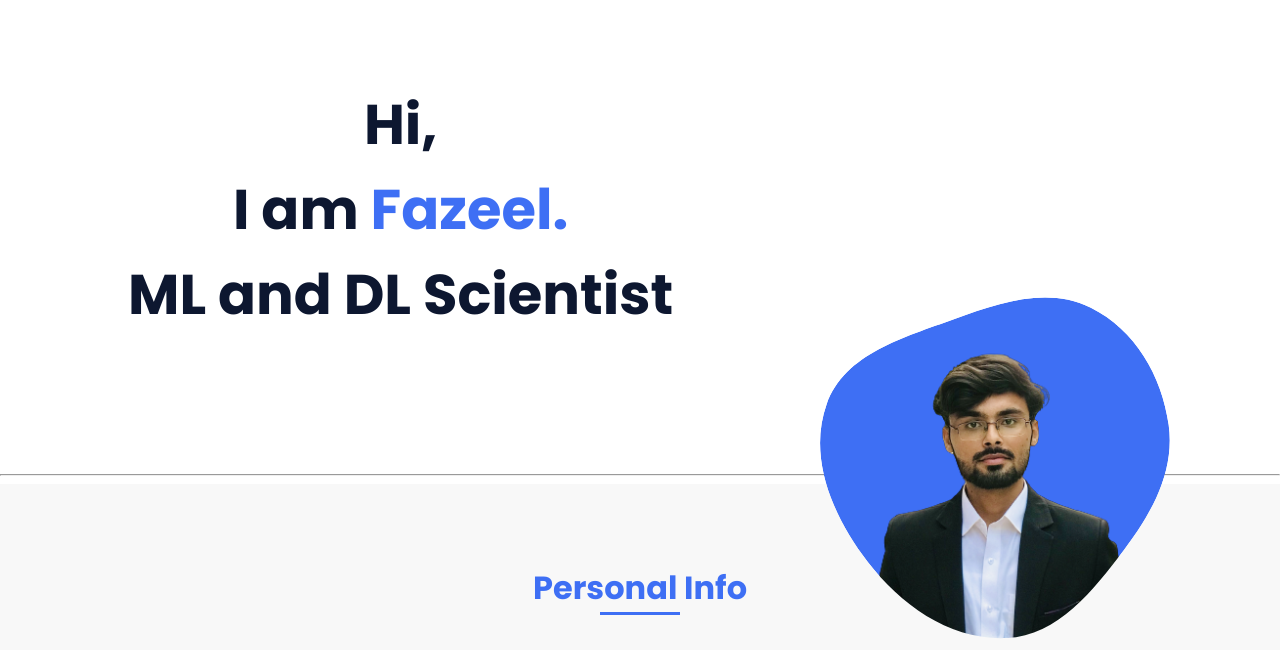
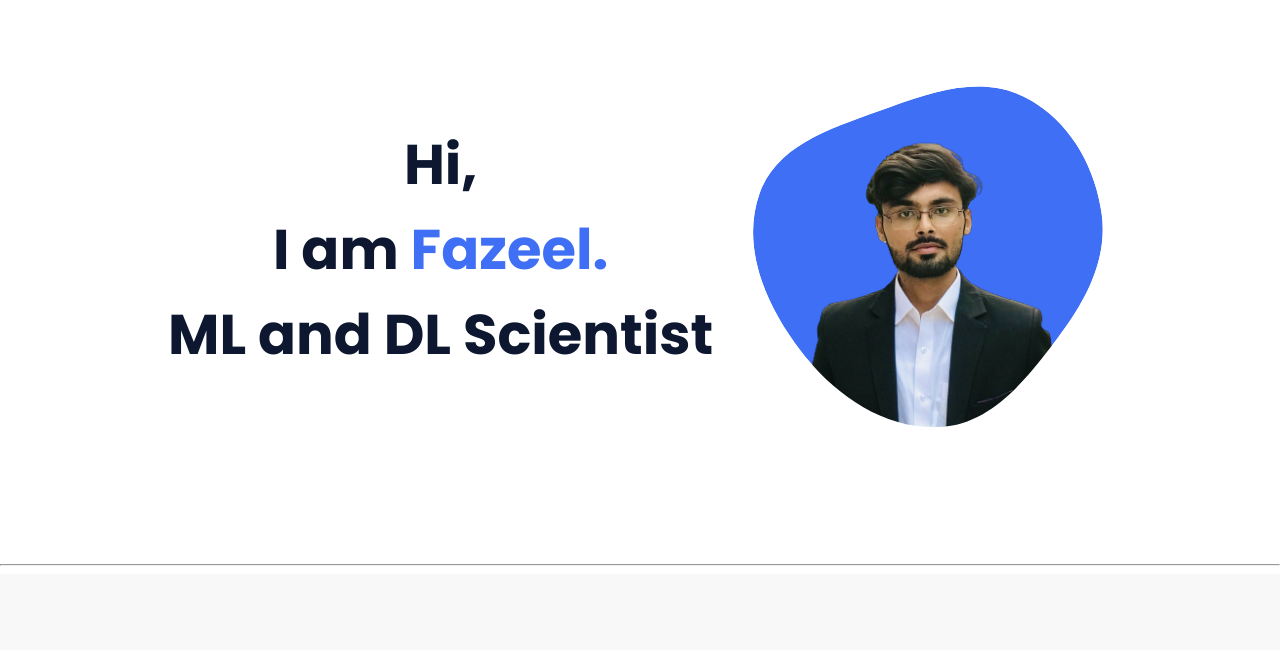
Before and after one commit to Fazeel-AIML/Portfolio-Fazeel.github.io, a plain HTML site: page index.html in a window 1280 px wide. Shown: the part 150-800 px from the top of the page. Drawn offline with nearby package versions, Linux system fonts and the light colour scheme.

Commit message:
All done for now

```diff
--- a/assets/css/styles.css
+++ b/assets/css/styles.css
@@ -231,10 +231,12 @@ img {
 }
 
 .home__img {
-  position: absolute;
-  right: 0;
-  bottom: 0;
-  width: 460px;
+  display: flex;
+  flex-direction: row;
+}
+.flex-row{
+  display: flex;
+  flex-direction: row;
 }
 
 .home__blob {
--- a/index.html
+++ b/index.html
@@ -30,9 +30,14 @@
         background: #14025a;
         }
         .flex-row{
-
             display: flex;
             flex-direction: row;
+        }
+        .home__title{
+            padding: 40px;
+        }
+        .home__img{
+            margin-right: -200px;
         }
         @media screen and (max-width:950px) {
             .home {
@@ -49,15 +54,6 @@
                 margin-left: -170px;
             }
         }
-        @media screen and (max-width:1600px) {
-                    .home__img {
-            position: fixed;
-            right: 0;
-            bottom: 0;
-            width: 460px;
-            }
-        }
-
         </style>
     </head>
     <body>
@@ -103,7 +99,6 @@
                 <div class="home__data">
                     <h1 class="home__title">Hi,<br>I am <span class="home__title-color">Fazeel.</span><br>  <div class="title-container"><span class="job-title">AI Engineer</span></h1>
                 </div>
-            </section>
                 <div class="home__img">
                     <svg class="home__blob" viewBox="0 0 479 467" xmlns="http://www.w3.org/2000/svg" xmlns:xlink="http://www.w3.org/1999/xlink">
                         <mask id="mask0" mask-type="alpha">
@@ -116,6 +111,7 @@
                     </svg>
                 </div>
             </div>
+            </section>
             <hr>
             <section class="personal section" id="personal-info">
                 <h2 class="section-title">Personal Info</h2>
```
Lines whose indentation alone changed are shown as unchanged.
